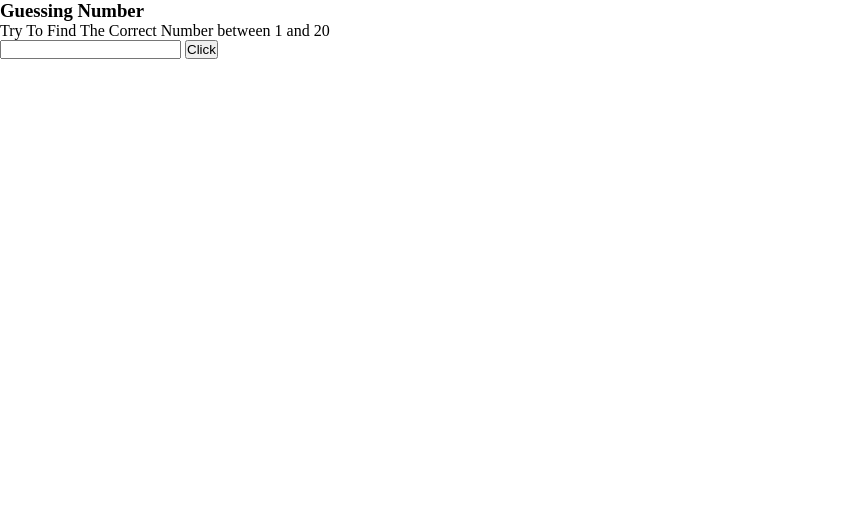
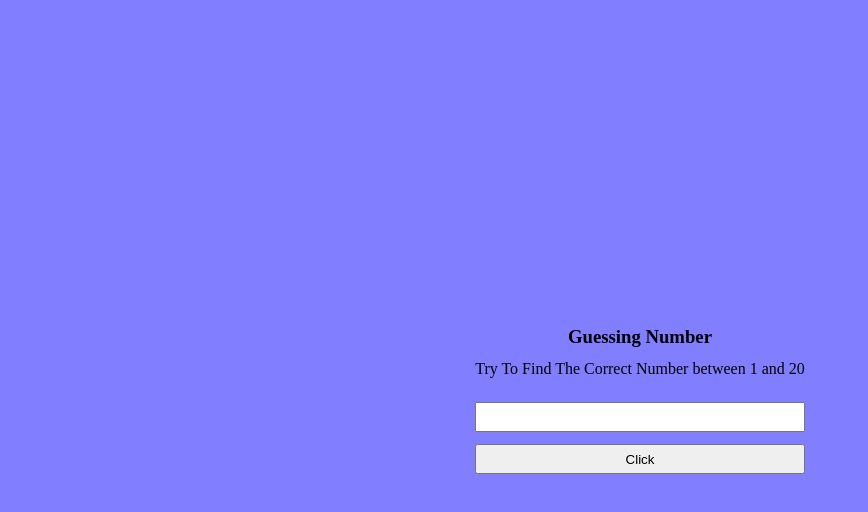
Before and after one commit to janabdullahi/jsLearning, a plain HTML site: page third part/index.html in a window 1280 px wide. Shown: the whole page, without its empty margins (0-868 px from the left). Drawn offline with Linux system fonts and the light colour scheme.

Commit message:
add style for guessing number

```diff
--- a/third part/style.css
+++ b/third part/style.css
@@ -7,3 +7,31 @@
 html{
     font-size: 62.5;
 }
+
+.container {
+    width: 100%;
+    height: 100vh;
+    background-color: #817fff;
+    display: grid;
+    justify-content: center;
+    align-items: center;
+    text-align: center;
+    align-content: center;
+}
+
+.details {
+    width: 40rem;
+    height: 10rem;
+    display: grid;
+    align-items: center;
+    justify-content: center;
+}
+
+.input {
+    height: 30px;
+    text-align: center;
+}
+
+.click {
+    height: 30px;
+}
```
